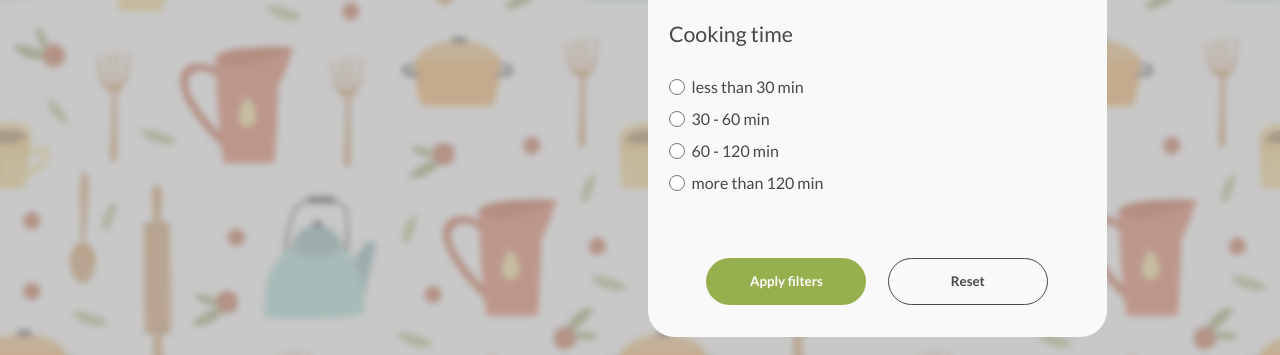
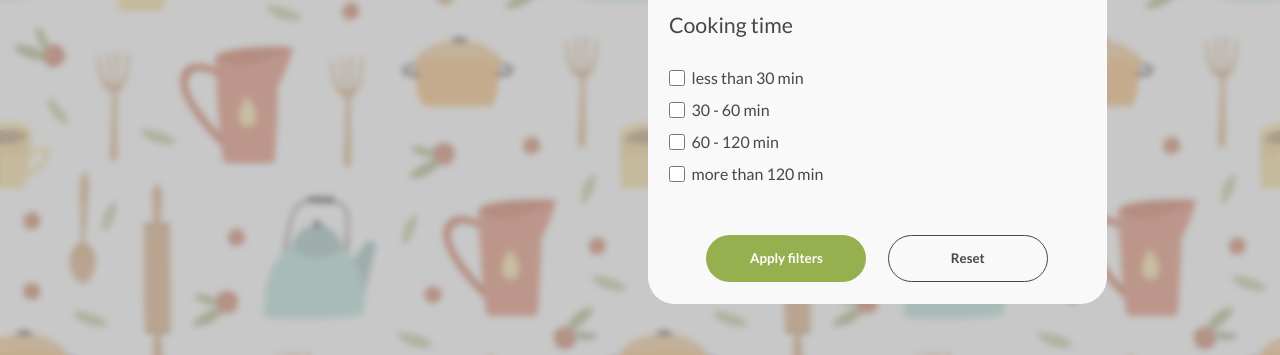
Before and after one commit to Aleftina17/Cookbook-MERN, a React (Vite) app in the folder frontend/: page /recipes in a window 1280 px wide. Both pictures are taken after a click on the button "Filters". Shown: the part 373-728 px from the top of the page. Built offline with nearby package versions, Linux system fonts and the light colour scheme; no server answers.

Commit message:
feat: filter api, handlers

```diff
--- a/frontend/src/components/Filter.jsx
+++ b/frontend/src/components/Filter.jsx
@@ -1,40 +1,52 @@
 import React, { useState } from "react";
 
-const Filter = ({ checkboxOptions, radioOptions, closeFilter }) => {
-    const [checkboxes, setCheckboxes] = useState({});
+const Filter = ({ categoriesOptions, timeOptions, applyFilters, closeFilter }) => {
+    const [checkedCategories, setCheckedCategories] = useState({});
+    const [checkedTime, setCheckedTime] = useState({});
 
-    const handleCheckboxChange = (id) => {
-        const updatedCheckboxes = {
-            ...checkboxes,
-            [id]: !checkboxes[id],
-        };
-        setCheckboxes(updatedCheckboxes);
-        // const selectedCategories = Object.keys(updatedCheckboxes)
-        //     .filter((key) => updatedCheckboxes[key])
-        //     .map((key) => parseInt(key));
+    const handleCategoriesChange = (id) => {
+        setCheckedCategories((prev) => ({
+            ...prev,
+            [id]: !prev[id],
+        }));
     };
 
-    const [selectedRadio, setSelectedRadio] = useState();
+    const handleTimeChange = (id) => {
+        setCheckedTime((prev) => ({
+            ...prev,
+            [id]: !prev[id],
+        }));
+    };
 
-    const handleRadioChange = (id) => {
-        setSelectedRadio(id);
-        // onChange(id);
+    const applyFiltersHandler = () => {
+        const selectedCategories = Object.keys(checkedCategories).filter((key) => checkedCategories[key]);
+        const selectedTime = Object.keys(checkedTime).filter((key) => checkedTime[key]);
+
+        applyFilters(selectedCategories, selectedTime);
+    };
+
+    const resetFiltersHandler = () => {
+        setCheckedCategories({});
+        setCheckedTime({});
+        applyFilters([], []);
+        closeFilter();
     };
 
     return (
         <div className="filter">
-            <button onClick={closeFilter} className="btn_close">
+            <button onClick={closeFilter} className="btn_close" aria-label="Close filter">
                 <svg viewBox="0 0 34 34" fill="none" xmlns="http://www.w3.org/2000/svg">
                     <path d="M25.4001 8.6L8.6001 25.4M8.6001 8.6L25.4001 25.4" stroke="white" strokeWidth="2" strokeLinecap="round" strokeLinejoin="round" />
                 </svg>
             </button>
+            <div className="filter_content">
                 <div className="filter_items">
                     <div className="filter_item">
                         <div className="filter_item__title">Category</div>
                         <div className="filter_item__list">
-                        {checkboxOptions.map((option) => (
+                            {categoriesOptions.map((option) => (
                                 <label key={option.id}>
-                                <input className="input-checkbox" type="checkbox" checked={!!checkboxes[option.id]} onChange={() => handleCheckboxChange(option.id)} />
+                                    <input className="input-checkbox" type="checkbox" checked={!!checkedCategories[option.id]} onChange={() => handleCategoriesChange(option.id)} />
                                     <span>{option.label}</span>
                                 </label>
                             ))}
@@ -43,9 +55,9 @@ const Filter = ({ checkboxOptions, radioOptions, closeFilter }) => {
                     <div className="filter_item">
                         <div className="filter_item__title">Cooking time</div>
                         <div className="filter_item__list">
-                        {radioOptions.map((option) => (
+                            {timeOptions.map((option) => (
                                 <label key={option.id}>
-                                <input className="input-checkbox" type="radio" checked={selectedRadio === option.id} onChange={() => handleRadioChange(option.id)} />
+                                    <input className="input-checkbox" type="checkbox" checked={!!checkedTime[option.id]} onChange={() => handleTimeChange(option.id)} />
                                     <span>{option.label}</span>
                                 </label>
                             ))}
@@ -53,8 +65,13 @@ const Filter = ({ checkboxOptions, radioOptions, closeFilter }) => {
                     </div>
                 </div>
                 <div className="filter_btns">
-                <button className="btn btn_primary"><span>Apply filters</span></button>
-                <button className="btn btn_secondary"><span>Reset</span></button>
+                    <button className="btn btn_primary" onClick={applyFiltersHandler}>
+                        <span>Apply filters</span>
+                    </button>
+                    <button className="btn btn_secondary" onClick={resetFiltersHandler}>
+                        <span>Reset</span>
+                    </button>
+                </div>
             </div>
         </div>
     );
--- a/frontend/src/pages/Recipes.jsx
+++ b/frontend/src/pages/Recipes.jsx
@@ -106,10 +106,27 @@ const Recipes = () => {
         }
     };
 
-    //filter
+    const applyFilters = async (selectedCategories, selectedTime) => {
+        try {
+            const queryParams = new URLSearchParams();
+            if (selectedCategories.length > 0) {
+                queryParams.append("categories", selectedCategories.join(","));
+            }
+            if (selectedTime.length > 0) {
+                queryParams.append("cookingTime", selectedTime.join(","));
+            }
+
+            const response = await axios.get(`https://cookbook-mern.onrender.com/recipes/filter?${queryParams.toString()}`);
+            setRecipes(response.data.data);
+        } catch (error) {
+            console.error("Filter Recipes Error: ", error.message);
+            enqueueSnackbar("Failed to apply filters.", { variant: "error" });
+        }
+    };
+
     useEffect(() => {
         const handleClickOutside = (e) => {
-            if (filterRef.current && filterRef.current.contains(e.target)) {
+            if ((filterRef.current && !filterRef.current.contains(e.target)) || (filterBgRef.current && filterBgRef.current.contains(e.target))) {
                 setIsFilterVisible(false);
             }
         };
@@ -117,7 +134,7 @@ const Recipes = () => {
         return () => {
             document.removeEventListener("mousedown", handleClickOutside);
         };
-    }, [filterRef]);
+    }, []);
 
     const handleFilterOpen = () => {
         setIsFilterVisible(!isFilterVisible);
@@ -153,8 +170,8 @@ const Recipes = () => {
                     </button>
                 </div>
 
-                <div className={`filter-bg ${isFilterVisible ? "open" : ""}`} ref={filterRef}></div>
-                <Filter checkboxOptions={checkboxCategoriesOptions} radioOptions={radioTimeOptions} closeFilter={() => setIsFilterVisible(false)} />
+                <div className={`filter-bg ${isFilterVisible ? "open" : ""}`} ref={filterBgRef}></div>
+                <Filter categoriesOptions={checkboxCategoriesOptions} timeOptions={radioTimeOptions} applyFilters={applyFilters} closeFilter={() => setIsFilterVisible(false)} />
 
                 {loading ? (
                     <Loader />
--- a/frontend/src/scss/_common.scss
+++ b/frontend/src/scss/_common.scss
@@ -211,16 +211,16 @@ body {
     &_close {
         background-color: #97b04f;
         border-radius: 100%;
-        width: 5.6rem;
-        height: 5.6rem;
+        width: 3.2rem;
+        height: 3.2rem;
         display: flex;
         justify-content: center;
         align-items: center;
         transition: opacity .2s;
 
         svg {
-            width: 3.4rem;
-            height: 3.4rem;
+            width: 2.4rem;
+            height: 2.4rem;
         }
 
         &:hover, &:focus{
--- a/frontend/src/scss/components/_filter.scss
+++ b/frontend/src/scss/components/_filter.scss
@@ -29,26 +29,40 @@
     right: 2rem;
     background-color: #F9F9F9;
     border-radius: 4rem;
-    padding: 7.8rem 3.2rem 4.8rem;
-    display: flex;
-    flex-direction: column;
+    padding: 6.4rem 3.2rem 3.2rem;
+
 
     z-index: -1;
-    transform: translateY(-3rem);
+    transform: translateY(-4rem);
     opacity: 0;
     transition: opacity 0.3s ease, transform 0.3s ease, z-index .5s;
 
     .btn_close{
         position: absolute;
-        top: 3.2rem;
-        right: 3.2rem;
+        top: 2rem;
+        right: 2rem;
+    }
+
+    &_content{
+        max-height: 70vh;
+        overflow: auto;
+        display: flex;
+        flex-direction: column;
+
+        &::-webkit-scrollbar {
+            width: 0.6rem;
+        }
+
+        &::-webkit-scrollbar-thumb {
+            background: #b1b1b1;
+        }
     }
 
     &_items{
         display: flex;
         flex-direction: column;
         gap: 8rem;
-        margin-bottom: 10rem;
+        margin-bottom: 8rem;
     }
 
     &_item{
```
Also changed, not shown: 1 other file (tests, documents, lock files or other folders). Lines whose indentation alone changed are shown as unchanged.
